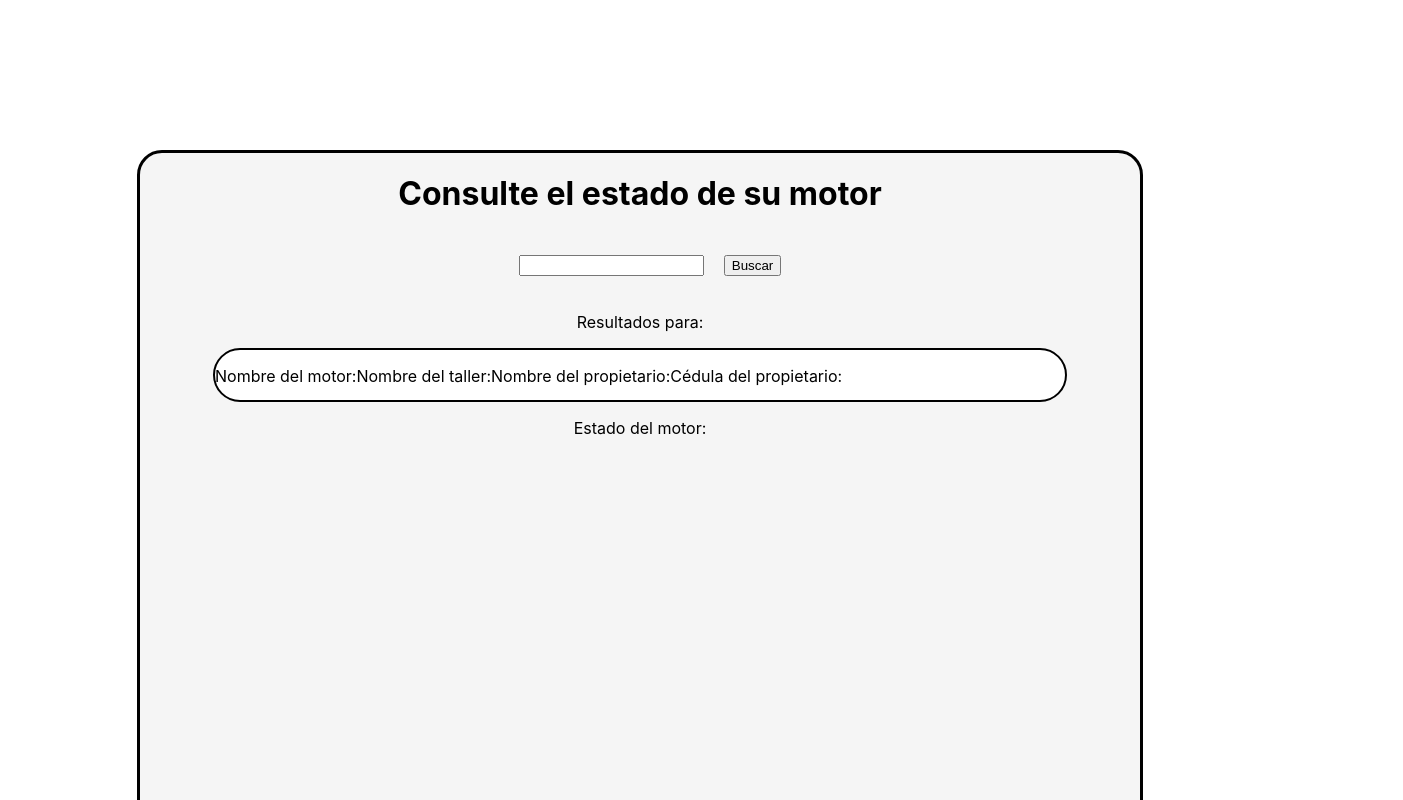
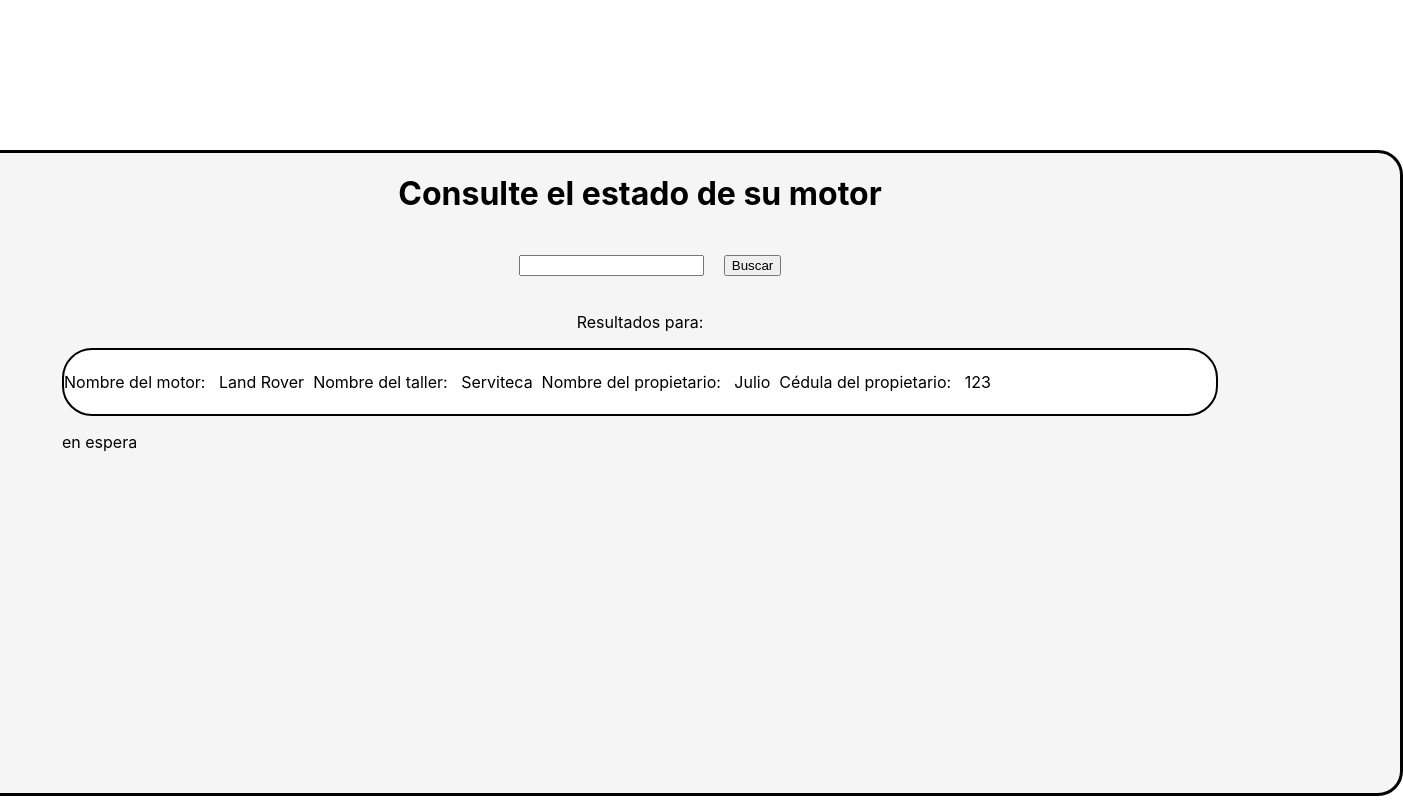
Before and after one commit to Dsotofuya/Trabajo-De-Campo---Rectificadora-De-Motores, a React (Create React App) app in the folder rectimotor-frontend/: page / in a window 1280 px wide. Shown: the top 800 px of the page, 1403 px wide, since content can reach past the window. Built offline with nearby package versions, Linux system fonts and the light colour scheme.

Commit message:
agregada la pestaña de informacion de ordenes

```diff
--- a/rectimotor-frontend/package.json
+++ b/rectimotor-frontend/package.json
@@ -7,7 +7,6 @@
     "@testing-library/react": "^13.3.0",
     "@testing-library/user-event": "^13.5.0",
     "axios": "^0.27.2",
-    "boostrap": "^2.0.0",
     "react": "^18.2.0",
     "react-dom": "^18.2.0",
     "react-router-dom": "^6.3.0",
--- a/rectimotor-frontend/src/App.css
+++ b/rectimotor-frontend/src/App.css
@@ -15,8 +15,8 @@ body{
 
 .contenedor-principal{
   background-color: whitesmoke;
-  height: 700px;
-  width: 1000px;
+  height: 50vw;
+  width: 190vh;
   display: flex;
   align-content: flex-start;
   align-items: center;
@@ -35,9 +35,12 @@ body{
 }
 
 .resultados-busqueda{
+  margin: auto;
+  text-align: center;
+  align-items: center;
   background-color: white;
-  width: 850px;
-  height: 50px;
+  width: 90vw;
+  height: 8vh;
   border: 2px solid black;
   display: flex;
   flex-direction: row;
--- a/rectimotor-frontend/src/App.js
+++ b/rectimotor-frontend/src/App.js
@@ -1,29 +1,11 @@
-import logo from './logo.svg';
 import './App.css';
-import {useState} from 'react';
+import React from 'react';
+import ClientWiew from './ClientWiew';
 
 function App() {
-  const [search, setSearch] = useState('');
   return (
-    <div className="App">
-      <div className='contenedor-principal'>
-        <h1>Consulte el estado de su motor</h1>
-        <form onSubmit={ev => {ev.preventDefault(); setSearch(ev.target.search.value)}}>
-          <input className='input' type='text' name='search'></input>
-          <button className='buton' variant='primary' type='submit'>Buscar</button>
-        </form>
-
-        <p>Resultados para: {search}</p>
-
-        <div className='resultados-busqueda'>
-          <p>Nombre del motor:</p>
-          <p>Nombre del taller:</p>
-          <p>Nombre del propietario:</p>
-          <p>Cédula del propietario: {search}</p>
-        </div>
-
-        <p>Estado del motor:</p>
-      </div>
+    <div>
+      <ClientWiew />
     </div>
   );
 }
--- /dev/null
+++ b/rectimotor-frontend/src/ClientTab.js
@@ -0,0 +1,17 @@
+import React from "react";
+import './App.css';
+
+const ClientTab = ({ nameMotor, nameWorkshop, ownerName, ownerId, engineStatus }) => {
+    return (
+        <div>
+            <div className="resultados-busqueda">
+                        <p>Nombre del motor: &nbsp; {nameMotor} &nbsp;</p>
+                        <p>Nombre del taller: &nbsp; {nameWorkshop} &nbsp;</p>
+                        <p>Nombre del propietario: &nbsp; {ownerName} &nbsp;</p>
+                        <p>Cédula del propietario: &nbsp; {ownerId} &nbsp;</p>
+            </div>
+            <p>{engineStatus}</p>
+        </div>
+    );
+}
+export default ClientTab;
--- /dev/null
+++ b/rectimotor-frontend/src/ClientWiew.js
@@ -0,0 +1,38 @@
+import './App.css';
+import {useState} from 'react';
+import ClientTab from './ClientTab';
+
+function ClientWiew() {
+  const [search, setSearch] = useState('');
+  return (
+    <div className="App">
+      <div className='contenedor-principal'>
+        <h1>Consulte el estado de su motor</h1>
+        <form onSubmit={ev => {ev.preventDefault(); setSearch(ev.target.search.value)}}>
+          <input className='input' type='text' name='search'></input>
+          <button className='buton' variant='primary' type='submit'>Buscar</button>
+        </form>
+
+        <p>Resultados para: {search}</p>
+
+        <ClientTab
+        nameMotor= "Land Rover"
+        nameWorkshop= "Serviteca"
+        ownerName= "Julio"
+        ownerId= "123"
+        engineStatus= "en espera"
+        />
+        {/* <div className='resultados-busqueda'>
+          <p>Nombre del motor:</p>
+          <p>Nombre del taller:</p>
+          <p>Nombre del propietario:</p>
+          <p>Cédula del propietario: {search}</p>
+        </div>
+
+        <p>Estado del motor:</p> */}
+      </div>
+    </div>
+  );
+}
+
+export default ClientWiew;
```
Also changed, not shown: rectimotor-frontend/src/Button.jsx (added, +13 -0 lines), rectimotor-frontend/src/RegisterForm.jsx (added), 1 other file (tests, documents, lock files or other folders).
